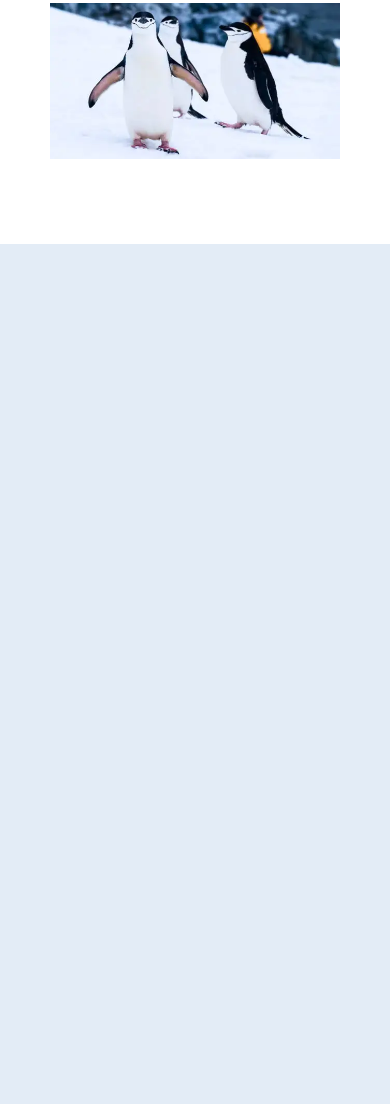
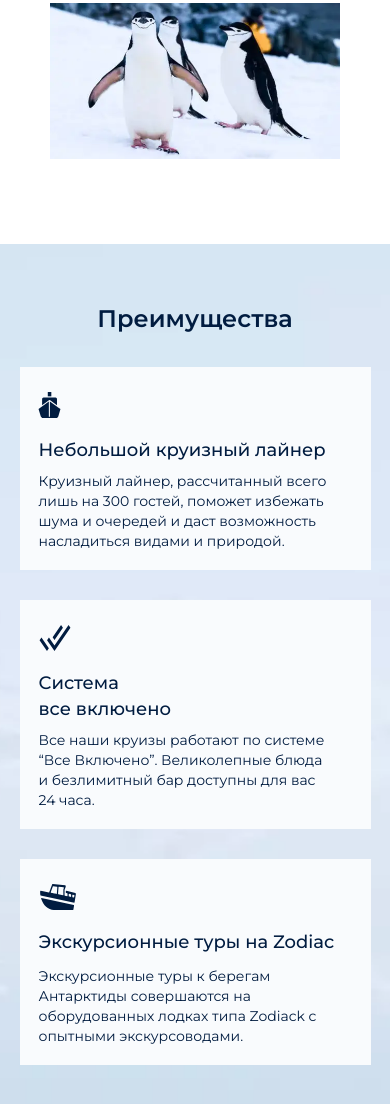
Before and after one commit to GanievTimur/cruises-project, a website built with webpack: page source/index.html in a window 390 px wide. Shown: the part 848-1952 px from the top of the page. Before the commit the page ends 1092 px from the top, so only its background shows below. Built offline with nearby package versions, Linux system fonts and the light colour scheme; files whose address does not match are found by name.

Commit message:
advantage finish

```diff
--- a/source/index.html
+++ b/source/index.html
@@ -74,6 +74,39 @@
         </div>
       </section>
 
+      <section class="advantage">
+        <picture>
+          <source media="(min-width: 0)" type="image/webp" srcset="./img/advantage-background.webp 1x, ./img/advantage-background@2x.webp 2x">
+          <img class="advantage__background-image" src="./img/advantage-background.jpg" srcset="./img/advantage-background@2x.jpg 2x" alt="Фотография заснеженных гор" width="1366" height="562">
+        </picture>
+        <div class="container">
+          <h2 class="advantage__title title">Преимущества</h2>
+          <ul class="advantage__list">
+            <li class="advantage__item">
+              <svg width="27" height="32">
+                <use href="./img/sprite/sprite.svg#cruise-ship-icon"></use>
+              </svg>
+              <h3 class="advantage__item-subtitle">Небольшой круизный&nbsp;лайнер</h3>
+              <p class="advantage__item-description">Круизный лайнер, рассчитанный всего лишь на 300 гостей, поможет избежать шума и очередей и&nbsp;даст возможность насладиться видами и&nbsp;природой.</p>
+            </li>
+            <li class="advantage__item">
+              <svg width="38" height="32">
+                <use href="./img/sprite/sprite.svg#all-inclusive-icon"></use>
+              </svg>
+              <h3 class="advantage__item-subtitle">Система<br> все&nbsp;включено</h3>
+              <p class="advantage__item-description">Все наши круизы работают по<br> системе “Все&nbsp;Включено”. Великолепные&nbsp;блюда и&nbsp;безлимитный бар доступны для&nbsp;вас 24&nbsp;часа.</p>
+            </li>
+            <li class="advantage__item">
+              <svg width="44" height="32">
+                <use href="./img/sprite/sprite.svg#zodiac-icon"></use>
+              </svg>
+              <h3 class="advantage__item-subtitle">Экскурсионные туры&nbsp;на&nbsp;Zodiac</h3>
+              <p class="advantage__item-description">Экскурсионные туры к берегам Антарктиды совершаются на оборудованных лодках&nbsp;типа Zodiack c опытными экскурсоводами.</p>
+            </li>
+          </ul>
+        </div>
+      </section>
+
     </main>
 
     <script src="js/vendor.min.js"></script>
--- /dev/null
+++ b/source/sass/blocks/advantage.scss
@@ -0,0 +1,134 @@
+.advantage {
+  position: relative;
+  padding: 110px 0 118px;
+
+  @media (max-width: 1023px) {
+    padding: 90px 0 100px;
+  }
+
+  @media (max-width: 767px) {
+    padding: 57px 0 67px;
+  }
+}
+
+.advantage__background-image {
+  position: absolute;
+  top: 0;
+  width: 100%;
+  height: 100%;
+  object-fit: cover;
+  z-index: -1;
+}
+
+.advantage__title {
+  margin: 0;
+  text-align: center;
+  margin-bottom: 49px;
+
+  @media (max-width: 767px) {
+    margin-bottom: 30px;
+  }
+}
+
+.advantage__list {
+  padding: 0;
+  margin: 0;
+  list-style-type: none;
+  display: grid;
+  grid-template-columns: 1fr 1fr 1fr;
+  gap: 40px;
+
+  @media (max-width: 1023px) {
+    gap: 30px;
+  }
+
+  @media (max-width: 767px) {
+    grid-template-columns: 1fr;
+  }
+}
+
+.advantage__item {
+  background: #f9fbfd;
+  padding: 30px 30px 46px 30px;
+
+  @media (max-width: 1023px) {
+    padding: 26px 16px 20px 18px;
+  }
+
+  @media (max-width: 767px) {
+    padding: 25px 16px 19px;
+  }
+
+  & svg {
+    fill: #011c40;
+    margin-bottom: 11px;
+
+    @media (max-width: 1023px) {
+      height: 26px;
+    }
+
+    @media (max-width: 767px) {
+      margin-bottom: 13px;
+    }
+  }
+}
+
+.advantage__item:last-child .advantage__item-subtitle {
+  @media (max-width: 1023px) {
+    margin-bottom: 20px;
+  }
+
+  @media (max-width: 767px) {
+    margin-bottom: 11px;
+  }
+}
+
+.advantage__item-subtitle {
+  margin: 0;
+  margin-bottom: 10px;
+  font-family: "Montserrat", "Arial", sans-serif;
+  font-style: normal;
+  font-weight: 500;
+  font-size: 18px;
+  line-height: 150%;
+  color: #011c40;
+
+  & br {
+    display: none;
+  }
+
+  @media (max-width: 1023px) {
+    line-height: 140%;
+  }
+
+  @media (max-width: 767px) {
+    margin-left: 3px;
+    margin-bottom: 8px;
+
+    & br {
+      display: block;
+    }
+  }
+}
+
+.advantage__item-description {
+  margin: 0;
+  font-family: "Montserrat", "Arial", sans-serif;
+  font-style: normal;
+  font-weight: 400;
+  font-size: 14px;
+  line-height: 140%;
+  color: #011c40;
+
+  @media (max-width: 1023px) {
+    line-height: 143%;
+
+    & br {
+      display: none;
+    }
+  }
+
+  @media (max-width: 767px) {
+    margin-left: 3px;
+  }
+}
--- a/source/sass/style.scss
+++ b/source/sass/style.scss
@@ -22,6 +22,7 @@
 @import "blocks/modal";
 @import "blocks/header.scss";
 @import "blocks/traveling.scss";
+@import "blocks/advantage.scss";
 
 // ---------------------------------
 
```
Also changed, not shown: build/css/style.css, build/css/style.min.css, build/index.html, 1 other file.
